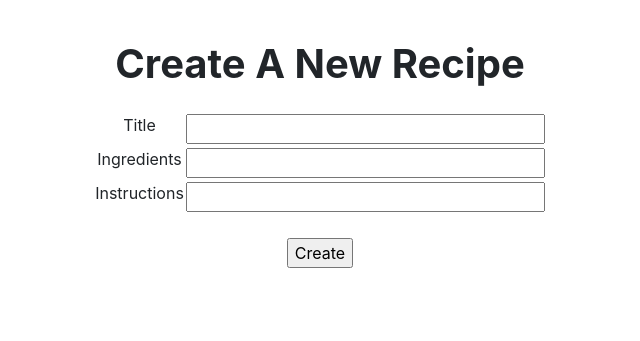
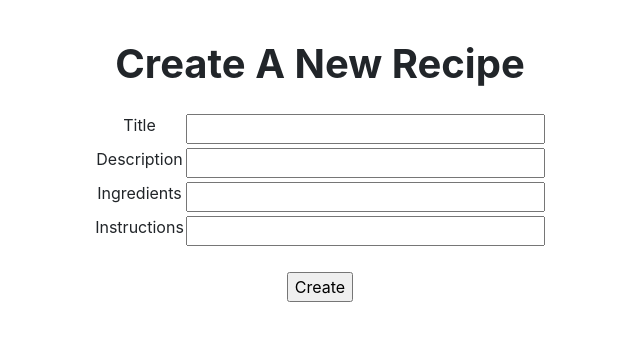
Before and after one commit to cmp998/Family-Recipes, a Flask app: page /create in a window 1280 px wide. Shown: the part 56-397 px from the top of the page, without its empty margins (320-960 px from the left). Run offline with Flask 2, Linux system fonts and the light colour scheme; some libraries are stand-ins or nearby versions.

Commit message:
Added description into html

```diff
--- a/templates/create.html
+++ b/templates/create.html
@@ -16,6 +16,7 @@
         <table align="center">
             <tbody>
                 <tr><td>{{ form.title.label }}</td><td>{{ form.title(size=30) }}</td></tr>
+                <tr><td>{{ form.description.label }}</td><td>{{ form.description(size=30) }}</td></tr>
                 <tr><td>{{ form.ingredients.label }} </td><td> {{ form.ingredients(size=30) }}</td></tr>
                 <tr><td>{{ form.instructions.label }}</td><td>{{ form.instructions(size=30) }}</td></tr>
             </tbody>
```
